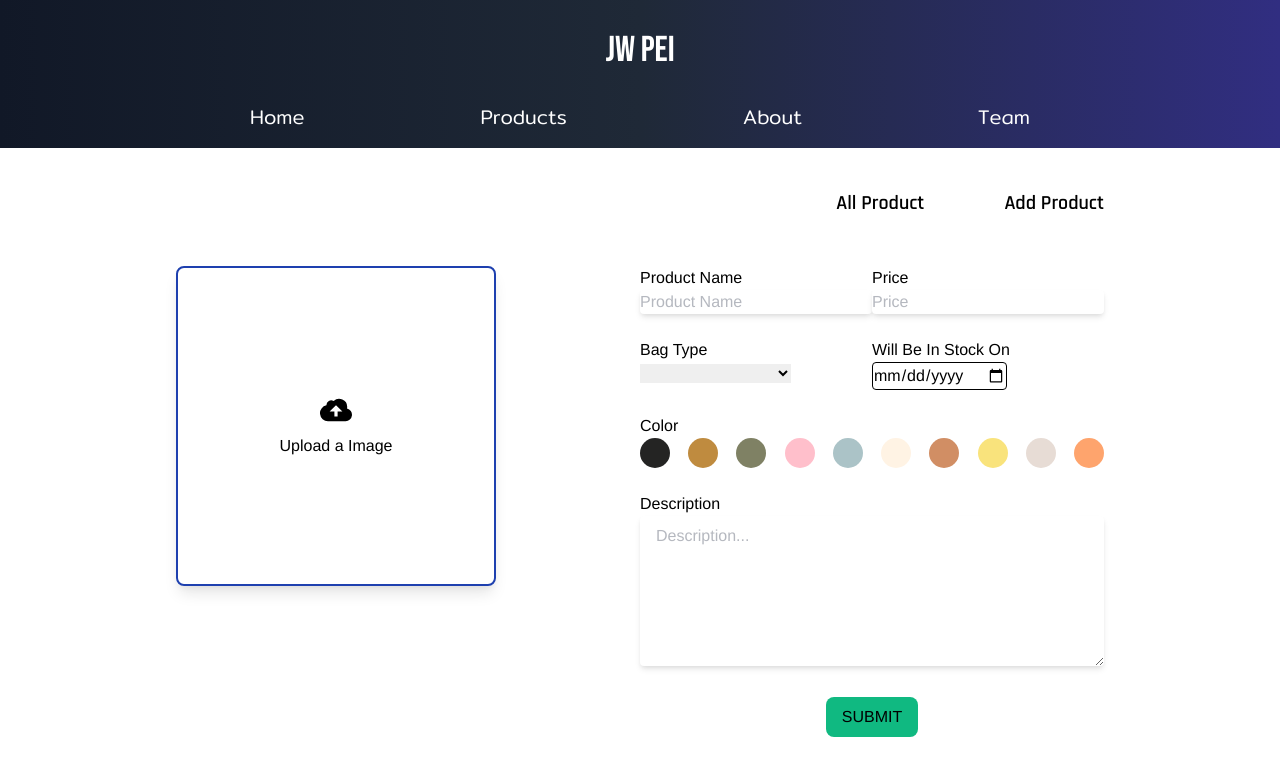
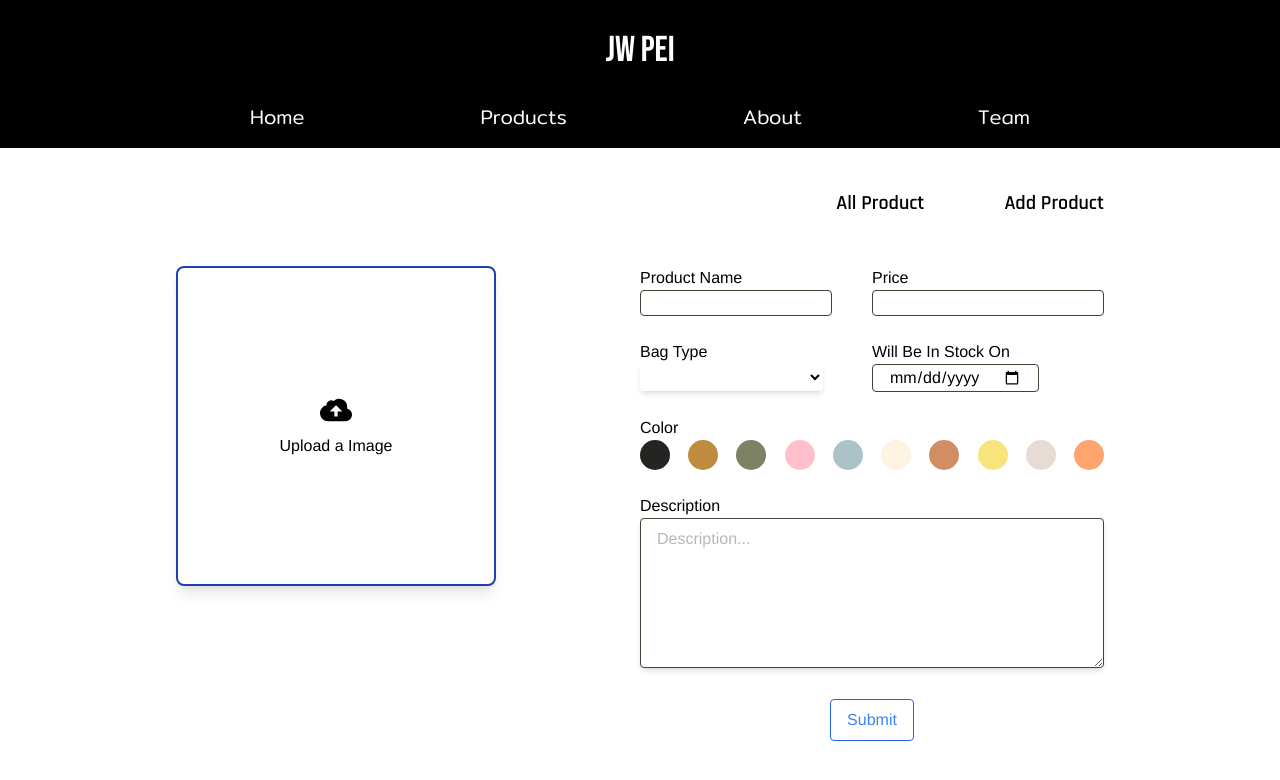
Before and after one commit to 039-098-103-Project/Integrated_Project, a Vue app: page /addProduct in a window 1280 px wide. Shown: the top 780 px of the page. Built offline with nearby package versions, Linux system fonts and the light colour scheme; data requests are answered from the project's data file; a web font is replaced by a local one.

Commit message:
[UPDATE]103 update home, UI

```diff
--- a/src/components/NavigationBar.vue
+++ b/src/components/NavigationBar.vue
@@ -1,5 +1,5 @@
 <template>
-  <div class="flex justify-center sticky top-0 z-10 bg-gradient-to-r from-gray-900 via-gray-800 to-indigo-900">
+  <div class="flex justify-center sticky top-0 z-10 bg-black ">
     <div>
       <div class="py-6 flex justify-center">
         <p>JW PEI</p>
--- a/src/views/AddProduct.vue
+++ b/src/views/AddProduct.vue
@@ -36,51 +36,55 @@
                   <div>
                     <p>Product Name</p>
                   </div>
-                  <div>
+                  <div class="mr-10">
                     <input
                       v-model="productName"
-                      class="w-full placeholder-gray-500 placeholder-opacity-50 focus:outline-none rounded focus:ring-purple-600 focus:border-transparent focus:ring-2 shadow-md"
+                      class="w-full placeholder-gray-500 placeholder-opacity-50 focus:outline-none focus:ring-grayFigma focus:border-transparent focus:ring-2 px-4 rounded border border-grayFigma"
                       type="text"
-                      placeholder="Product Name"
+                      placeholder=""
                     />
                   </div>
+                  <sup v-show="inputName"> Please enter product name! </sup>
                 </div>
-                <sup v-show="inputName"> Please enter product name! </sup>
+
 
                 <div>
                   <p class="">Price</p>
                   <input
-                    class="w-full placeholder-gray-500 placeholder-opacity-50 focus:outline-none rounded focus:ring-purple-600 focus:border-transparent focus:ring-2 shadow-md"
+                    class="w-full placeholder-gray-500 placeholder-opacity-50 border border-grayFigma focus:outline-none focus:ring-beer focus:border-transparent focus:ring-2 px-4 rounded"
                     type="number"
-                    placeholder="Price"
+                    placeholder=""
                     v-model="productPrice"
                   />
+                  <sup v-show="inputPrice"> Please enter product price! </sup>
                 </div>
               </div>
-              <sup v-show="inputPrice"> Please enter product price! </sup>
+
 
               <div class="mb-6 grid grid-cols-2">
-                <div class="">
+                <div >
                   Bag Type
-                  <form name="dropdown">
-                    <select v-model="selectType" >
+                  <form name="dropdown" >
+                    <select v-model="selectType" class="selectDrop shadow-md rounded py-1 px-4">
                         <option v-for="bagType in productType" :value="bagType" :key="bagType.id">
                           {{ bagType.bagTypeName }}</option>
                     </select>
                   </form>
+                  <sup v-show="inputType"> Please select type! </sup>
+                </div>
 
-                  <!-- {{ selectType }} -->
-                </div>
                 <div class="justify-end">
                   <p class="">Will Be In Stock On</p>
-                  <input
-                    class="border border-black rounded"
+                  <div>
+                   <input
+                    class="border border-grayFigma rounded px-4"
                     type="date"
                     v-model="productDate"
                   />
+                  </div>
+                  <sup v-show="inputDate"> Please select stock date! </sup>
                 </div>
               </div>
-              <sup v-show="inputDate"> Please enter stock date! </sup>
 
               <div>Color</div>
               <div class="mb-6 flex justify-between">
@@ -96,6 +100,7 @@
                     v-model="colorsSelect"
                   />
                 </label>
+
               </div>
               <sup v-show="inputColor">
                 Please enter product color more than one!
@@ -105,22 +110,26 @@
               <div class="mb-6">
                 <p class="">Description</p>
                 <textarea v-model="productDescreiption"
-                  class="w-full h-40 placeholder-gray-500 placeholder-opacity-50 focus:outline-none rounded focus:ring-purple-600 focus:border-transparent focus:ring-2 shadow-md break-words text-justify whitespace-normal px-4 py-2"
+                  class="w-full h-40 placeholder-gray-500 placeholder-opacity-50 focus:outline-none rounded focus:ring-beer focus:border-transparent focus:ring-2 shadow-md break-words text-justify whitespace-normal px-4 py-2 border border-grayFigma"
                   style="height:150px"
                   placeholder="Description...">
                 </textarea>
+                <sup v-show="inputDescription"> Please enter description! </sup>
               </div>
-              <sup v-show="inputDescription"> Please enter description! </sup>
+
             </div>
           </form>
         </div>
 
-        <div class="flex justify-center">
-          <button
-            class="bg-green-500 rounded-lg px-4 py-2"
+        <div class="flex justify-center ">
+          <div class="bg-white group">
+            <button
+            class="text-blue-500 border border-blue-600 px-4 py-2 group-hover:text-white group-hover:bg-blue-600 rounded"
             @click="submitFrom">
-            SUBMIT
+            Submit
           </button>
+          </div>
+
         </div>
       </div>
     </div>
@@ -131,7 +140,7 @@
 export default {
   data() {
     return {
-      // urlData: null,
+      urlData: null,
       check: false,
       url: "http://localhost:5000/products",
       inputName: false,
@@ -153,10 +162,11 @@
   },
 
   methods: {
-    // selectFile(e) {
-    //   const file = e.target.files[0];
-    //   this.urlData = URL.createObjectURL(file);
-    // },
+    selectFile(e) {
+      const file = e.target.files[0];
+      this.urlData = URL.createObjectURL(file);
+    },
+
     async getData() {
       try {
         const response = await fetch("http://localhost:5000/colors");
@@ -269,4 +279,12 @@
 sup {
   color: red;
 }
+.selectDrop{
+  color: black;
+  background: transparent;
+  border-color: black;
+}
+.selectDrop::before{
+  border-color: black;
+}
 </style>
--- a/src/views/Home.vue
+++ b/src/views/Home.vue
@@ -1,16 +1,16 @@
 <template>
-  <navbar/>
-  <footer/>
-  <div class="container flex justify-center">
-    <img src="../../src/assets/bg-img.jpg" style="width: 100%" class=""/>
-
-    <div class="textcenter">
-      <div class="text-sm mb-4">C O D</div>
-      <div class="tred text-6xl mb-5">Treding For Spring</div>
-      <div>Product By JW PEI</div>
+  <navbar />
+  <footer />
+  <div class="parallax">
+    <div class="container flex justify-center">
+      <div class="textcenter">
+        <div class="text-sm mb-4">C O D</div>
+        <div class="tred text-6xl mb-5">Treding For Spring</div>
+        <div class="mb-48">Product By JW PEI</div>
+        <Footer />
+      </div>
     </div>
   </div>
- <Footer/>
 </template>
 
 
@@ -18,19 +18,25 @@
 @import url("https://fonts.googleapis.com/css2?family=Mitr:wght@300&display=swap");
 
 .container {
-  position: relative;
+  /* position: relative; */
   text-align: center;
   color: white;
 }
 .textcenter {
   position: absolute;
-  top: 50%;
+  top: 100%;
   left: 50%;
   transform: translate(-50%, -50%);
   font-family: "Mitr", sans-serif;
 }
-
-
+.parallax {
+  background-image: url("../../src/assets/bg-img.jpg");
+  background-attachment: fixed;
+  min-height: 700px;
+  background-position: center;
+  background-repeat: no-repeat;
+  background-size: cover;
+}
 </style>
 
 // <script>
@@ -50,4 +56,5 @@
 //     delay: 1000
 //   });
 
-// </script>
+//
+</script>
--- a/src/views/Products.vue
+++ b/src/views/Products.vue
@@ -104,10 +104,10 @@
                       <div>
                         <p>Product Name</p>
                       </div>
-                      <div>
+                      <div class="mr-10">
                         <input
                           v-model="productName"
-                          class="w-full placeholder-gray-500 placeholder-opacity-50 focus:outline-none rounded focus:ring-purple-600 focus:border-transparent focus:ring-2 shadow-md"
+                          class="w-full placeholder-gray-500 placeholder-opacity-50 focus:outline-none focus:ring-grayFigma focus:border-transparent focus:ring-2 px-4 rounded border border-grayFigma"
                           type="text"
                           placeholder="Product Name"
                         />
@@ -118,7 +118,7 @@
                     <div>
                       <p class="">Price</p>
                       <input
-                        class="w-full placeholder-gray-500 placeholder-opacity-50 focus:outline-none rounded focus:ring-purple-600 focus:border-transparent focus:ring-2 shadow-md"
+                        class="w-full placeholder-gray-500 placeholder-opacity-50 focus:outline-none focus:ring-grayFigma focus:border-transparent focus:ring-2 px-4 rounded border border-grayFigma"
                         type="number"
                         placeholder="Price"
                         v-model="price"
--- a/tailwind.config.js
+++ b/tailwind.config.js
@@ -7,12 +7,12 @@
   theme: {
     extend: {
       colors: {
-        sea: '#0fa9e6',
         fuchsia: colors.fuchsia,
         beer: '#BF8B3F',
         ice: '#ABC3C7',
         pink: '#FFE1E1',
-        darkPurple: '10002b',
+        grayFigma: '#414535',
+
       }
     }
   },
```
Also changed, not shown: src/views/Team.vue (+47 -19 lines).
